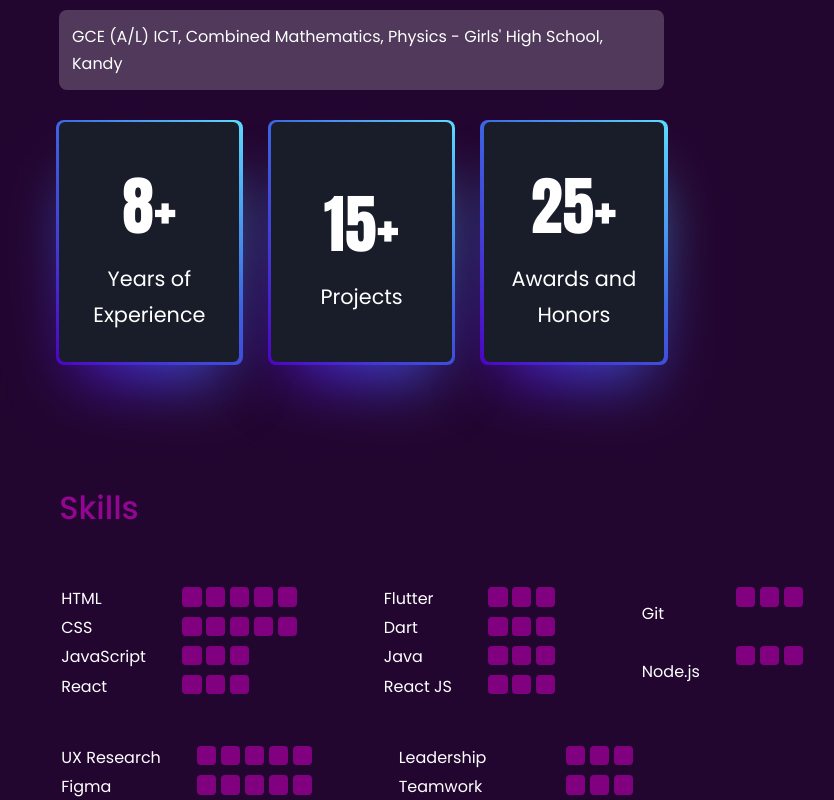
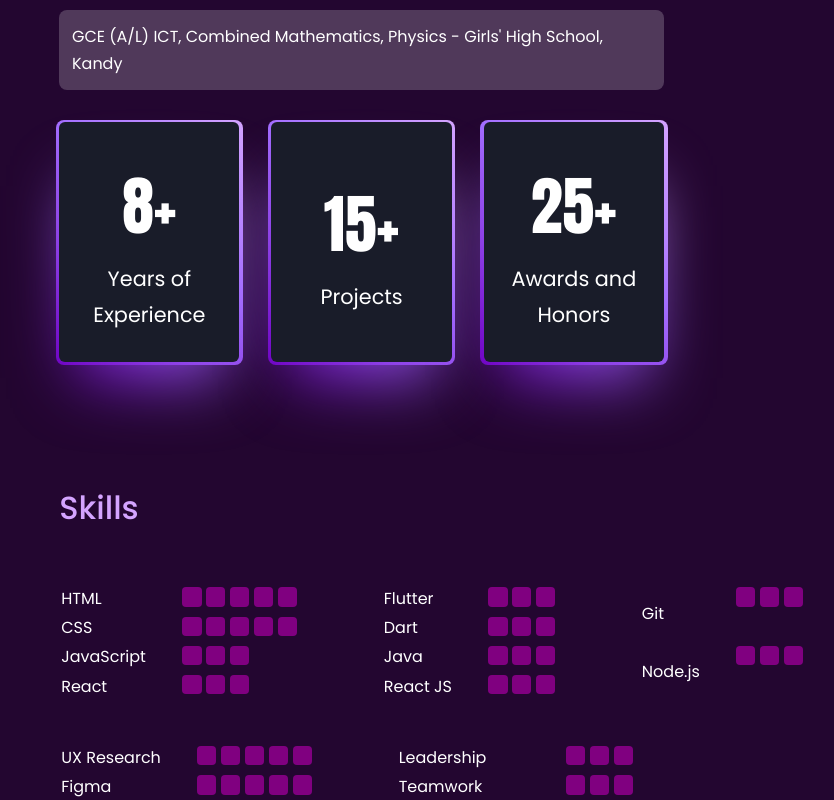
Before and after one commit to disara7/portfolio, a React (Create React App) app: page / in a window 1280 px wide. Shown: the part 1500-2300 px from the top of the page, without its empty margins (104-938 px from the left). Built offline with nearby package versions, Linux system fonts and the light colour scheme.

Commit message:
Update about.css

```diff
--- a/src/components/about/about.css
+++ b/src/components/about/about.css
@@ -26,7 +26,7 @@
     font-size: 2rem;
     text-align: left;
     margin-left: 10.2rem;
-    color: rgb(148, 5, 148);
+    color: #d4a4ff;
 }
 
 .about__style {
@@ -91,7 +91,8 @@
     border-radius: 8px;
     background-image: linear-gradient(
       var(--rotate)
-      , #5ddcff, #3c67e3 43%, #4e00c2);
+, #d4a4ff, #a36eff 43%, #6e00c2);
+
       position: absolute;
       z-index: -1;
       top: -1%;
@@ -113,7 +114,8 @@
     filter: blur(calc(var(--card-height) / 6));
     background-image: linear-gradient(
       var(--rotate)
-      , #5ddcff, #3c67e3 43%, #4e00c2);
+, #d4a4ff, #a36eff 43%, #6e00c2);
+
       opacity: 1;
 
     animation: spin 2.5s linear infinite;
```
